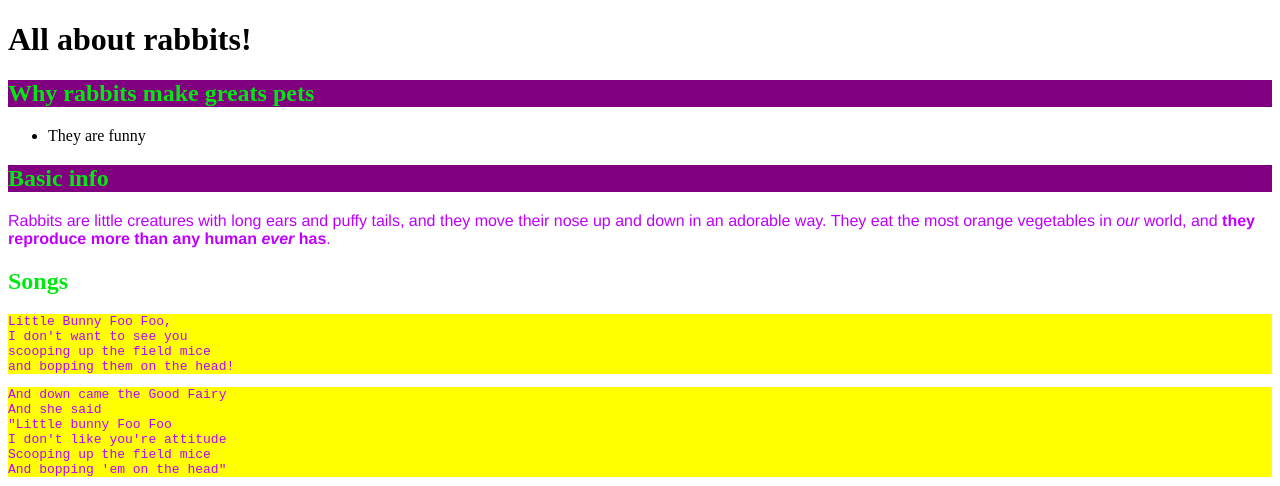
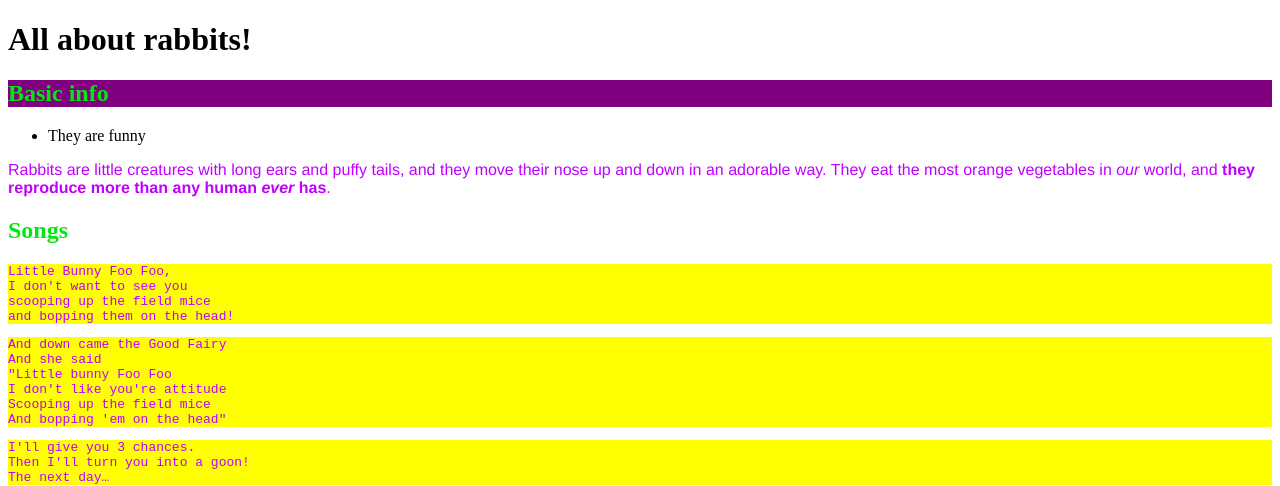
Before and after one commit to Jula90210/Jula90210.github.io, a plain HTML site: page index.html in a window 1280 px wide. Shown: the top 486 px of the page. Drawn offline with Linux system fonts and the light colour scheme.

Commit message:
Update index.html

```diff
--- a/index.html
+++ b/index.html
@@ -29,11 +29,10 @@
 
     <h1>All about rabbits!</h1>
 
-        <h2 id="rabbits-info-heading">Why rabbits make greats pets</h2>
+    <h2 id="rabbits-info-heading">Basic info</h2>
         <ul>
             <li>They are funny</li>
         </ul>
-    <h2 id="rabbits-info-heading">Basic info</h2>
 
     <p>Rabbits are little creatures with long ears and puffy tails, and they move their nose up and down in an adorable way.
         They eat the most orange vegetables in <em>our</em> world, and <strong>they reproduce more than any human <em>ever</em>
```
